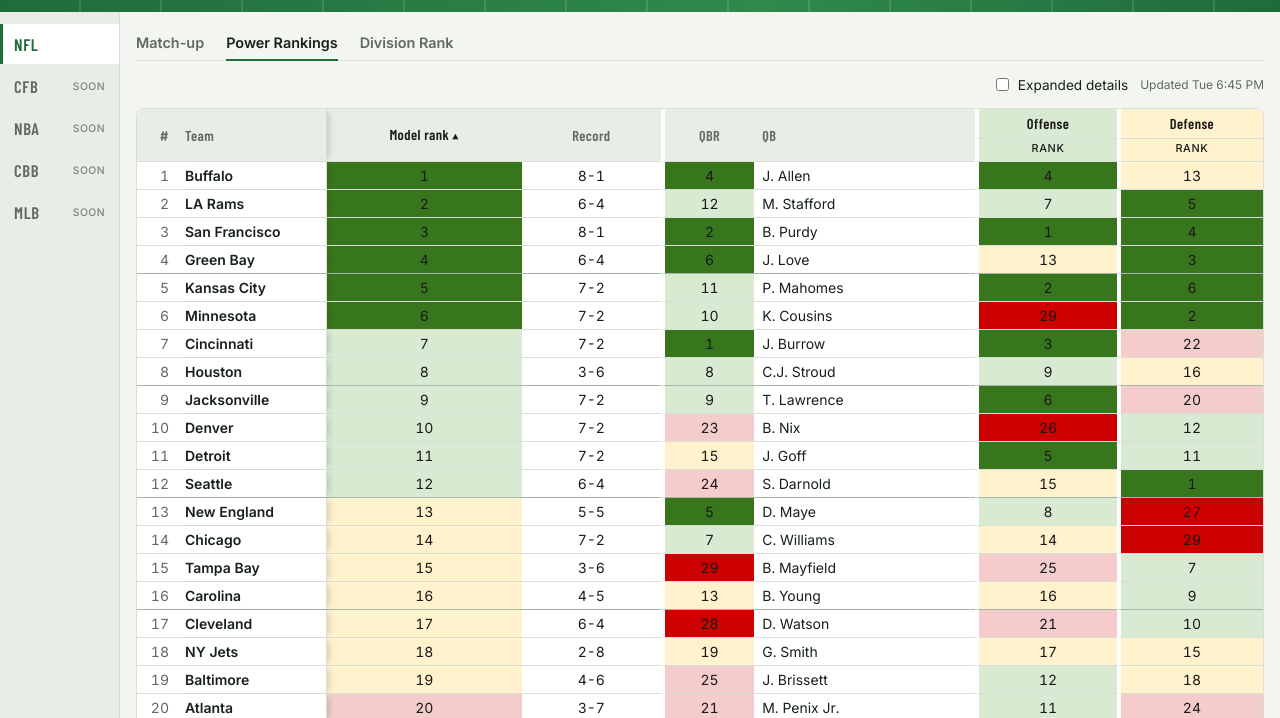
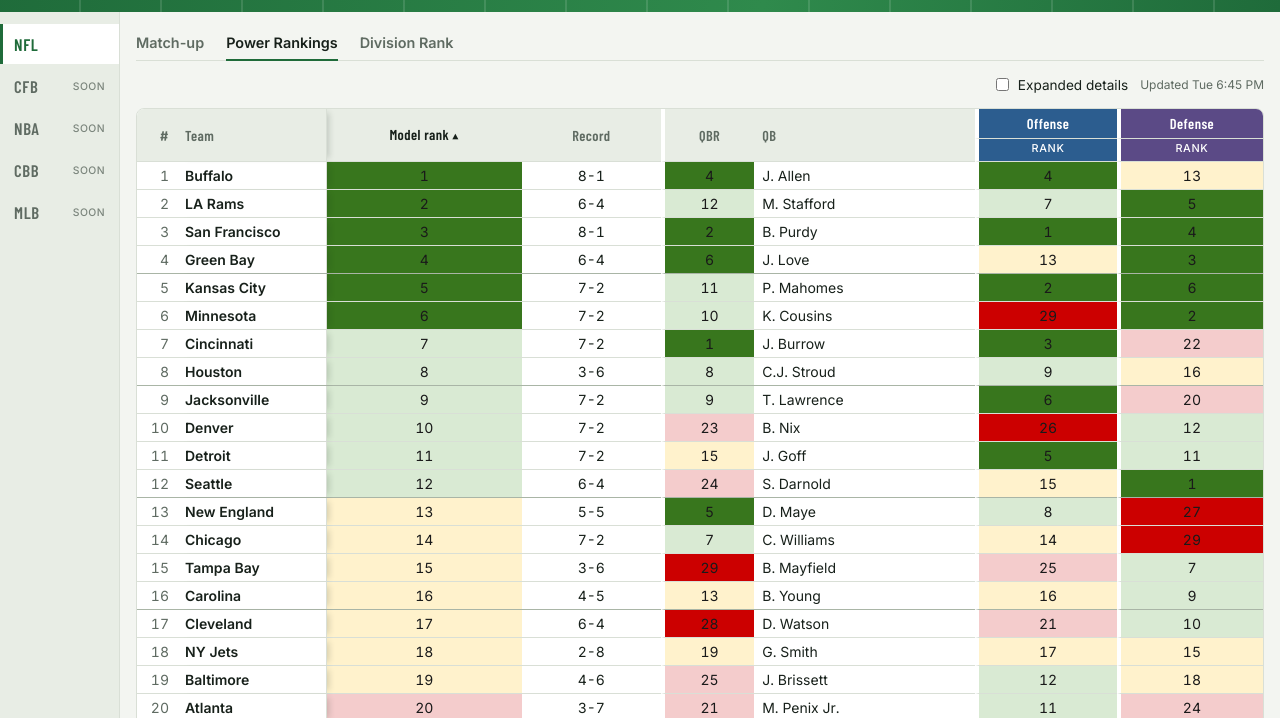
Before and after one commit to Kpraymond5/model-picks, a website: page site/index.html in a window 1280 px wide. Both pictures are taken after a click on the link "Power Rankings". Shown: the part 82-800 px from the top of the page. Drawn offline with nearby package versions, Linux system fonts and the light colour scheme.

Commit message:
Add files via upload

```diff
--- a/site/index.html
+++ b/site/index.html
@@ -90,7 +90,7 @@ td.delta b{font-family:var(--display);font-size:1.1rem}
 .divwrap{display:flex;flex-direction:column;gap:22px}
 .conf h2{font-family:var(--display);font-weight:700;font-size:1.7rem;margin:0 0 10px;line-height:1}
 .conf{display:flex;flex-direction:column;gap:14px}
-table.dv{table-layout:fixed;width:950px;min-width:0}
+table.dv{table-layout:fixed;width:1030px;min-width:0}
 table.dv th.dname{font-size:1.05rem;color:var(--fg);text-align:left}
 .divwrap .board{width:fit-content;max-width:100%}
 table.dv .pb{left:0}
@@ -108,8 +108,8 @@ th.sortable{cursor:pointer;user-select:none}
 th.sortable:hover,th.sorted{color:var(--fg)}
 th.sortable:focus-visible{outline:2px solid var(--turf);outline-offset:-2px}
 th .arrow{font-size:.7em;margin-left:3px}
-th.off{background:var(--q2);color:var(--q-ink)}
-th.def{background:var(--q3);color:var(--q-ink)}
+th.off{background:#2c5d8f;color:#ffffff}
+th.def{background:#5b4a86;color:#ffffff}
 td.v{color:var(--muted)}
 th.sub{font-family:var(--body);font-size:.68rem;font-weight:500;text-transform:uppercase;letter-spacing:.06em;padding-top:2px}
 th.st{text-align:center;border-left:1px solid var(--line);border-bottom:0;padding-bottom:0}
@@ -252,12 +252,12 @@ function renderDivisions(){
   const odds = v => v == null ? null : (/^[+-]/.test(v) ? v : (Number(v) > 0 ? "+" + v : v));
   const table = d => `<div class="board"><table class="dv">
     <colgroup><col style="width:160px"><col style="width:110px"><col style="width:90px"><col style="width:90px">
-      <col style="width:100px"><col style="width:70px"><col style="width:150px"><col style="width:90px"><col style="width:90px"></colgroup>
+      <col style="width:100px"><col style="width:70px"><col style="width:150px"><col style="width:90px"><col style="width:90px"><col style="width:80px"></colgroup>
     <thead>
       <tr><th class="dname pb l" rowspan="2">${esc(d.name)}</th>
         <th class="c" rowspan="2">Overall W-L</th><th class="c" rowspan="2">Div W-L</th><th class="c" rowspan="2">Odds</th>
         <th class="c gl" rowspan="2">Model rank</th><th class="c gl" rowspan="2">QBR</th><th class="l" rowspan="2">QB</th>
-        <th class="c off gl">Offense</th><th class="c def gl">Defense</th></tr>
+        <th class="c off gl">Offense</th><th class="c def gl">Defense</th><th class="c gl" rowspan="2" title="Strength of schedule rank (1 = hardest)">SoS</th></tr>
       <tr><th class="c off gl sub">Rank</th><th class="c def gl sub">Rank</th></tr>
     </thead>
     <tbody>${d.teams.map(t => `<tr>
@@ -269,7 +269,8 @@ function renderDivisions(){
       ${qbrCell(t, "gl")}
       ${cell(t.qb, "l")}
       ${cell(t.offYppRank, "c gl " + q(t.offYppRank))}
-      ${cell(t.defYppRank, "c gl " + q(t.defYppRank))}</tr>`).join("")}</tbody>
+      ${cell(t.defYppRank, "c gl " + q(t.defYppRank))}
+      ${cell(t.sosRank, "c gl " + q(t.sosRank))}</tr>`).join("")}</tbody>
   </table></div>`;
   wrap.innerHTML = ["AFC", "NFC"].map(c => {
     const list = divs.filter(d => d.conference === c);
```
